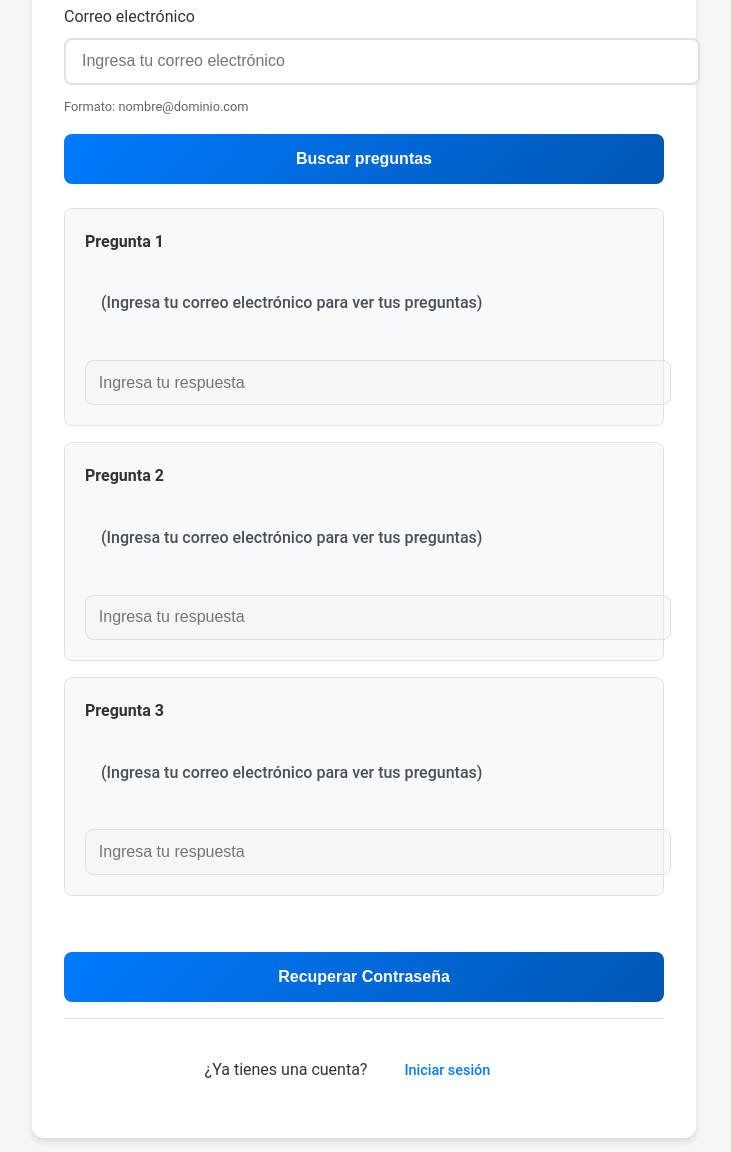
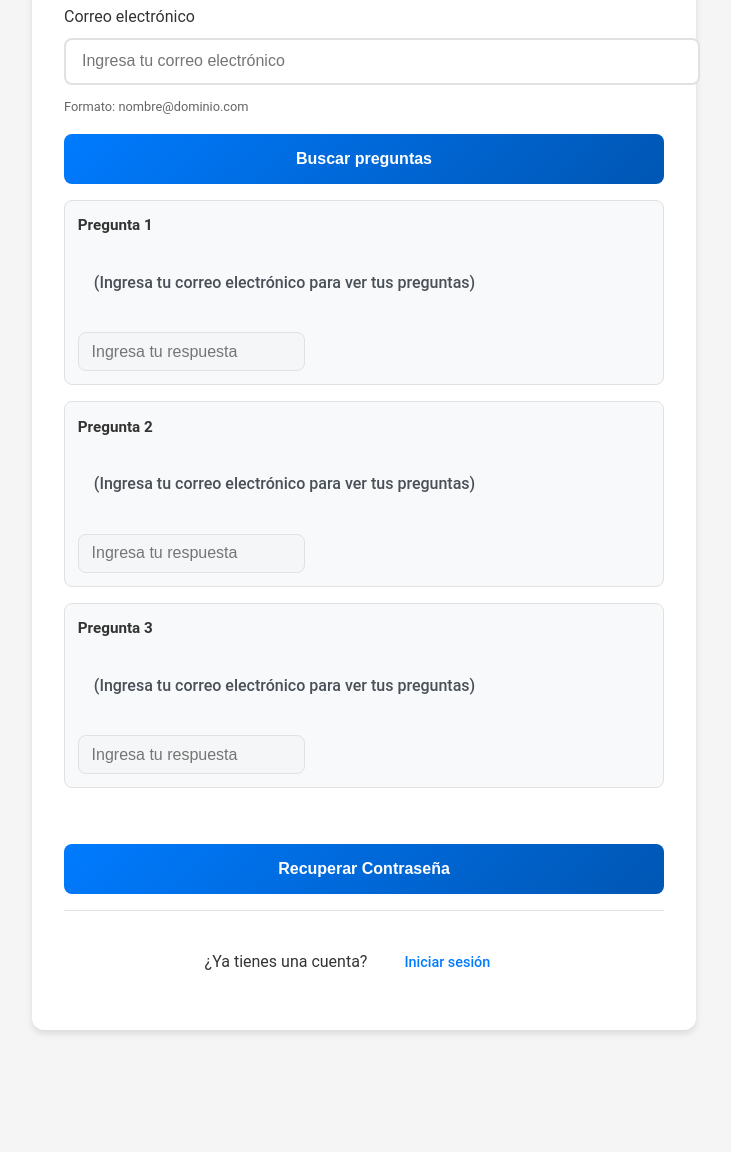
Before and after one commit to valenfd3z/Portfolio, a Python web app: template templates/recuperar_contraseña.html in a window 1280 px wide. Shown: the part 156-1308 px from the top of the page, without its empty margins (276-1007 px from the left). After the commit the page ends 1190 px from the top, so only its background shows below. Run offline with Jinja, Linux system fonts and the light colour scheme; the template is opened without the code that fills it, so the values that code supplies are empty.

Commit message:
Update recuperar_contraseña.css

```diff
--- a/static/css/recuperar_contraseña.css
+++ b/static/css/recuperar_contraseña.css
@@ -75,7 +75,7 @@
 .pregunta-seguridad {
     background: #f8f9fa;
     border-radius: 8px;
-    padding: 1.25rem;
+    padding: 1rem;
     margin-bottom: 1rem;
     border: 1px solid #e1e1e1;
 }
@@ -83,27 +83,47 @@
 .pregunta-seguridad label {
     font-weight: 600;
     color: #333;
-    margin-bottom: 0.75rem;
+    margin-bottom: 0.5rem;
+    font-size: 0.95rem;
 }
 
 .pregunta-seguridad .pregunta-texto {
     color: #666;
-    margin-bottom: 0.75rem;
-    font-size: 0.95rem;
+    margin-bottom: 0.5rem;
+    font-size: 0.9rem;
 }
 
 .pregunta-seguridad input {
     margin-top: 0.5rem;
-    padding: 0.8rem;
+    padding: 0.6rem 0.8rem;
     border: 1px solid #e1e1e1;
     border-radius: 8px;
-    width: 100%;
+    width: 200px;
+    max-width: 200px;
 }
 
 .pregunta-seguridad input:focus {
     border-color: #007bff;
     box-shadow: 0 0 0 3px rgba(0, 123, 255, 0.25);
     outline: none;
+}
+
+/* Ajustes adicionales para mejorar el espaciado */
+.preguntas-container {
+    margin-top: 1rem;
+    gap: 1rem;
+}
+
+.pregunta-seguridad {
+    display: flex;
+    flex-direction: column;
+    gap: 0.5rem;
+    margin-bottom: 1rem;
+    padding: 0.8rem;
+}
+
+.pregunta-seguridad .pregunta-texto {
+    margin-bottom: 0.3rem;
 }
 
 /* Botones */
```
